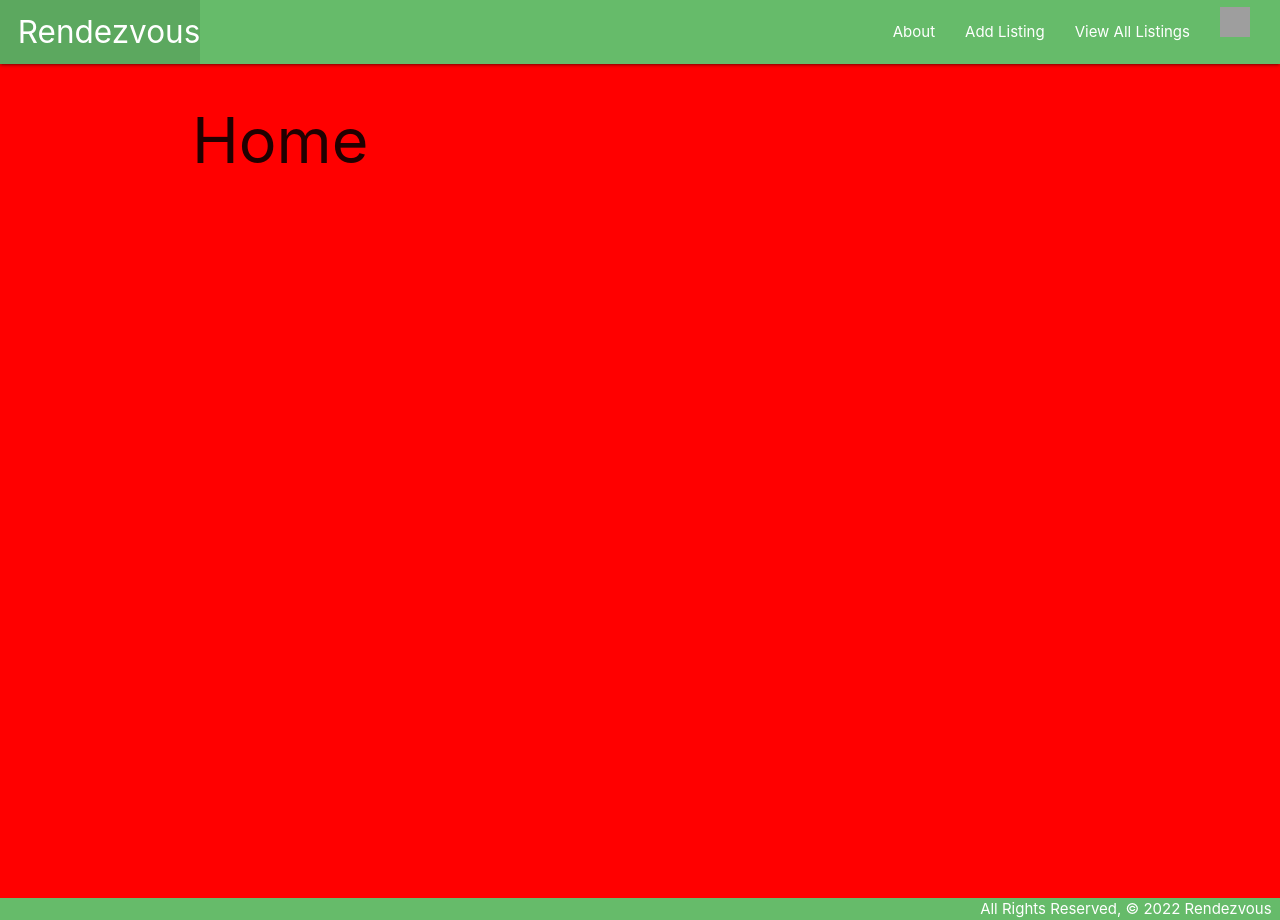
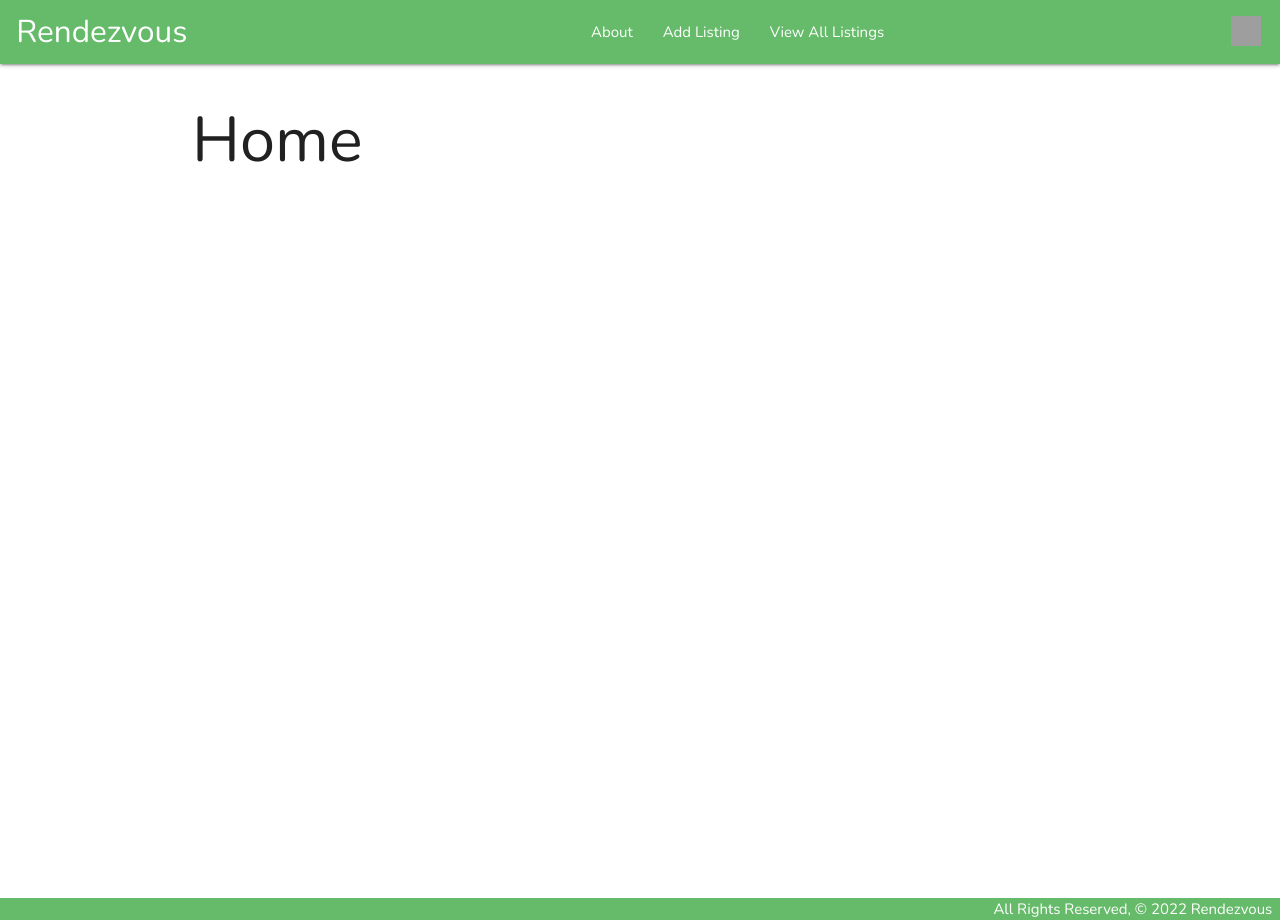
Before and after one commit to mzecic/rendezvous, a Django app: page / in a window 1280 px wide. Run offline with Django 4.2, Linux system fonts and the light colour scheme; the visitor is signed in with stand-in values (Sample User, id 1); grey boxes are pictures that could not be loaded.

Commit message:
add dynamic navbar

```diff
--- a/main_app/static/css/style.css
+++ b/main_app/static/css/style.css
@@ -2,7 +2,7 @@ body {
     display: flex;
     min-height: 100vh;
     flex-direction: column;
-    background-color: red;
+    font-family: 'Nunito', sans-serif;
 }
 
 main {
@@ -14,7 +14,30 @@ body {
   text-align: right;
 }
 
-  #avatar {
-    max-width: 30px !important;
-    max-height: 30px !important;
+img#avatar {
+  margin: 35% 25%;
+  width: 30px !important;
+  height: 30px !important;
 }
+
+a.dropdown-trigger {
+  height: 60px !important;
+}
+
+ul.left {
+  padding: 0 0 0 45%;
+  display: flex;
+  flex-direction: row;
+  justify-content: start;
+}
+
+.menu-icon {
+  width: 35px;
+  height: 4px;
+  background-color: black;
+  margin: 6px 0;
+}
+
+.menu-icon:first-child {
+  margin-top: 50%;
+}
--- a/main_app/templates/base.html
+++ b/main_app/templates/base.html
@@ -7,10 +7,11 @@
   <meta http-equiv="X-UA-Compatible" content="ie=edge">
   <title>Rendezvous</title>
   <link rel="stylesheet" href="https://cdnjs.cloudflare.com/ajax/libs/materialize/1.0.0/css/materialize.min.css">
-  <link rel="stylesheet" type="text/css" href="{% static '/css/style.css' %}">
   <script src="https://cdnjs.cloudflare.com/ajax/libs/materialize/1.0.0/js/materialize.min.js"></script>
   <script src="{% static 'js/materialize.js' %}"> </script>
   <script src="https://ajax.googleapis.com/ajax/libs/jquery/3.6.1/jquery.min.js"></script>
+  <link rel="stylesheet" type="text/css" href="{% static '/css/style.css' %}">
+  <link href="https://fonts.googleapis.com/css2?family=Nunito&display=swap" rel="stylesheet">
 </head>
 <body>
   <header class="navbar-fixed">
@@ -21,23 +22,46 @@
     </ul>
     <nav>
       <div class="nav-wrapper green lighten-1">
+        <a href="#" data-target="mobile-demo" class="sidenav-trigger"><i class="material-icons">
+          <div class="menu-icon"></div>
+          <div class="menu-icon"></div>
+          <div class="menu-icon"></div>
+          </i></a>
         <ul>
-          <li><a href="/" class="left brand-logo">&nbsp;&nbsp;Rendezvous</a></li>
+          <li><a href="/" class="brand-logo">&nbsp;&nbsp;Rendezvous</a></li>
         </ul>
-        <ul class="right">
+        <ul class="left hide-on-med-and-down">
           <li><a href="{% url 'about' %}">About</a></li>
           {% if user.is_authenticated %}
             <li><a href="{% url 'listings_create' %}">Add Listing</a></li>
             <li><a href="{% url 'index' %}">View All Listings</a></li>
-            <li><a class="dropdown-trigger" href="#!" data-target="dropdown1"><img style="width: 30px; height: 30px;"id="avatar"src="https://assets.webiconspng.com/uploads/2016/11/account_avatar_male_man_person_profile_user_icon_434194.png"><i class="material-icons right"></i></a></li>
           {% else %}
             <li><a href="{% url 'login' %}">Log In</a></li>
             <li><a href="{% url 'signup' %}">Sign Up</a></li>
           {% endif %}
         </ul>
+        <ul class="right hide-on-med-and-down">
+          {% if user.is_authenticated %}
+            <li><a class="dropdown-trigger" href="#!" data-target="dropdown1"><img style="width: 30px; height: 30px;"id="avatar"src="https://assets.webiconspng.com/uploads/2016/11/account_avatar_male_man_person_profile_user_icon_434194.png"><i class="material-icons right"></i></a></li>
+          {% endif %}
+        </ul>
       </div>
     </nav>
   </header>
+  <ul class="sidenav green lighten-4" id="mobile-demo">
+    <li><a href="{% url 'about' %}">About</a></li>
+  {% if user.is_authenticated %}
+    <li><a href="{% url 'listings_create' %}">Add Listing</a></li>
+    <li><a href="{% url 'index' %}">View All Listings</a></li>
+    <li class="divider black"></li>
+    <li><a href="#!">Edit</a></li>
+    <li><a href="{% url 'my_listings' %}">View My Listings</a></li>
+    <li><a href="{% url 'logout' %}">Log Out</a></li>
+  {% else %}
+    <li><a href="{% url 'login' %}">Log In</a></li>
+    <li><a href="{% url 'signup' %}">Sign Up</a></li>
+  {% endif %}
+  </ul>
   <main class="container">
     {% block content %}
     {% endblock %}
@@ -47,6 +71,12 @@
   </footer>
   <script>
     document.addEventListener('DOMContentLoaded', function() {
+      var elems = document.querySelectorAll('.sidenav');
+      var options = {
+        'closeOnClick': true,
+      }
+      var instances = M.Sidenav.init(elems, options);
+
       var dropdown1 = document.querySelector('.dropdown-trigger');
       var dropdownOptions = {
           'closeOnClick': true,
--- a/rendezvous/settings.py
+++ b/rendezvous/settings.py
@@ -123,6 +123,7 @@ USE_TZ = True
 
 STATIC_URL = 'static/'
 
+
 # Default primary key field type
 # https://docs.djangoproject.com/en/4.1/ref/settings/#default-auto-field
 
```
Lines whose indentation alone changed are shown as unchanged.
